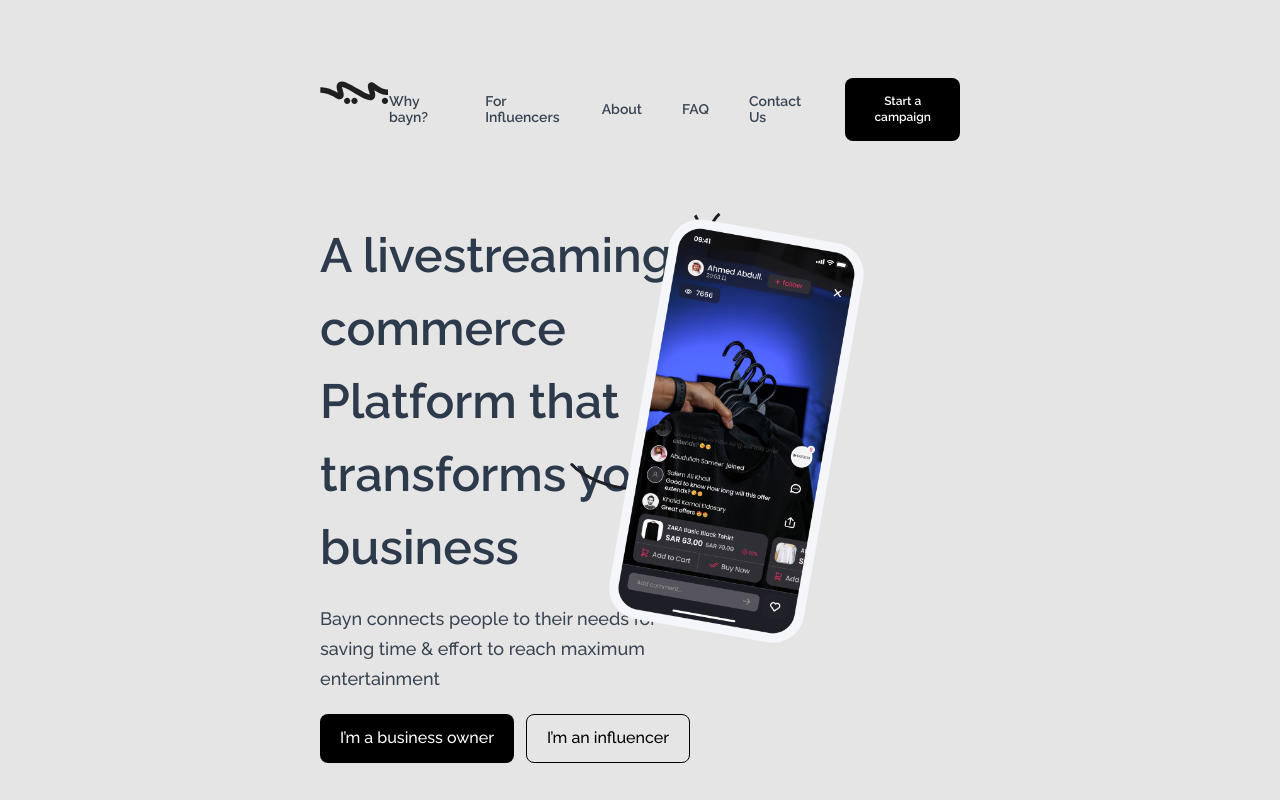
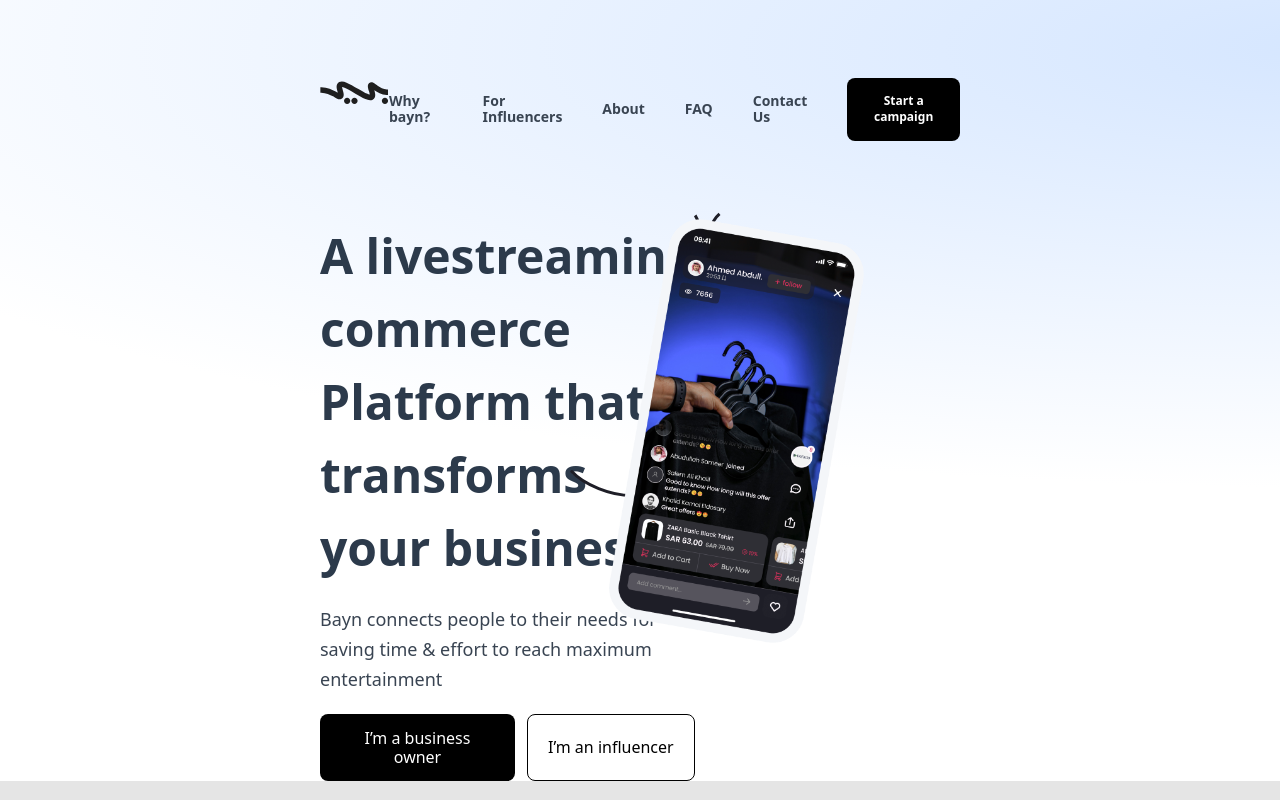
Before and after one commit to omaritooo/Bayn, a Nuxt app: page / in a window 1280 px wide. Shown: the top 800 px of the page. Built offline with nearby package versions, Linux system fonts and the light colour scheme.

Commit message:
first site done

```diff
--- a/components/Footer.vue
+++ b/components/Footer.vue
@@ -1,7 +1,7 @@
 <template>
   <div class="!overflow-x-hidden font-semibold bg-[#E5E5E5] px-80">
     <div class="relative py-16">
-      <div class="bg-[#FFFAFF] relative px-24 py-[5.75rem] rounded-xl flex justify-between">
+      <div class="bg-[#FFFAFF] z-50 relative px-24 py-[5.75rem] rounded-xl flex justify-between">
         <div class="text-[24px] my-auto gap-y-4 text-[#394452] z-50">
           <h3 class="text-[58px] text-[#0A2533] font-bold">It is free</h3>
           <div class="font-semibold">Can’t wait to start join us as a merchant</div>
--- a/components/Platform.vue
+++ b/components/Platform.vue
@@ -1,5 +1,5 @@
 <template>
-    <div class="py-[178px] bg-white px-80">
+    <div class="py-[178px] px-80">
         <h1
             class="font-semibold leading-[53px] text-[55px] text-center text-[#0A2533]"
         >Million Businesses in 1 Platform</h1>
--- a/components/Reach.vue
+++ b/components/Reach.vue
@@ -1,7 +1,8 @@
 <template>
-    <div class="px-80 pt-[130px]">
+    <div class="px-80 pt-[130px] relative overflow-x-hidden">
+        <div class="grad"></div>
         <div class="flex gap-x-[160px]">
-            <div class="py-40">
+            <div class="relative z-30 py-40">
                 <h1 class="font-semibold text-[#2C3A4B] text-[55px] leading-[73px] max-w-[600px]">
                     Do more to reach
                     higher engagement
@@ -384,4 +385,17 @@
 
 
 <style>
+.grad {
+    position: absolute;
+    width: 99.1vw;
+    height: 901.87px;
+    left: 0px;
+    top: 2321.18px;
+
+    background: radial-gradient(
+        21.55% 45.87% at 65.87% 50%,
+        #d5e6ff 0%,
+        #ffffff 100%
+    );
+}
 </style>
--- a/pages/index.vue
+++ b/pages/index.vue
@@ -1,7 +1,10 @@
 <template>
   <div class="overflox-x-hidden bg-[#E5E5E5]">
-    <Navbar />
-    <Header />
+    <div class="relative overflow-x-hidden overflow-y-hidden">
+      <div class="z-10 gradient"></div>
+      <Navbar class="relative z-30" />
+      <Header class="relative z-30" />
+    </div>
     <Live />
     <Customers />
     <Reach />
@@ -15,8 +18,21 @@
 <script>
 export default {}
 </script>
-<style>
+<style scoped>
 html {
   font-family: "Raleway", sans-serif;
 }
+.gradient {
+  position: absolute;
+  width: 1910px;
+  height: 887.07px;
+  left: 0px;
+  top: 0px;
+
+  background: radial-gradient(
+    88.65% 49.53% at 70.42% 5.43%,
+    #d5e6ff 0%,
+    #ffffff 100%
+  );
+}
 </style>
```
